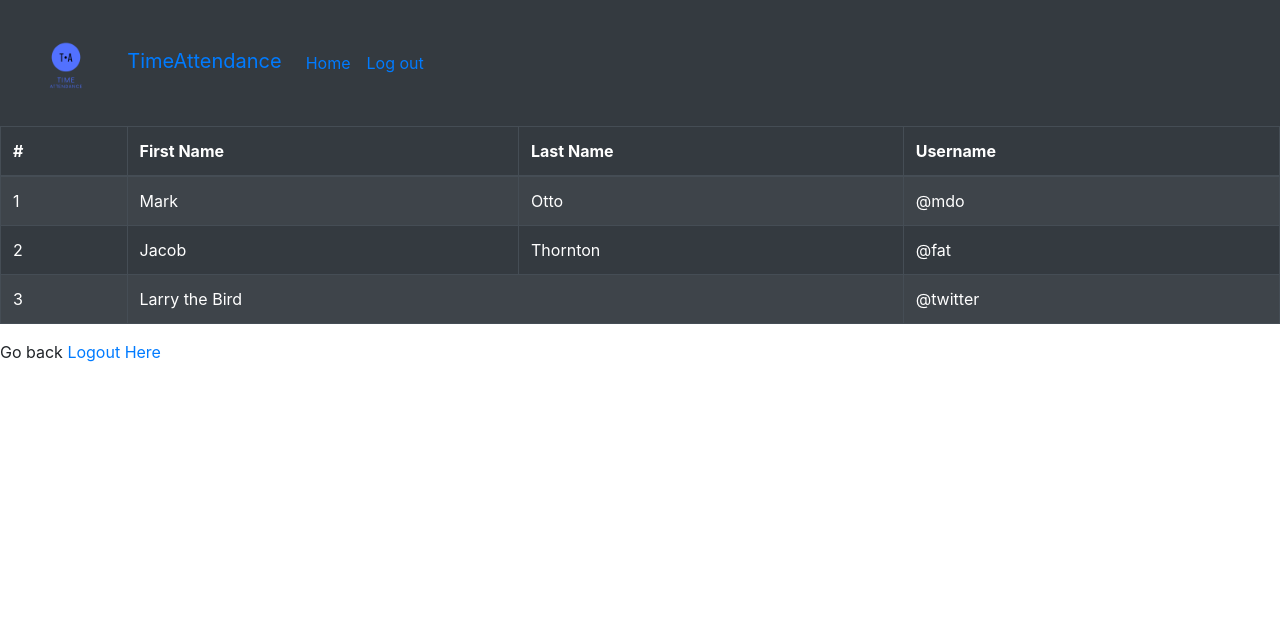
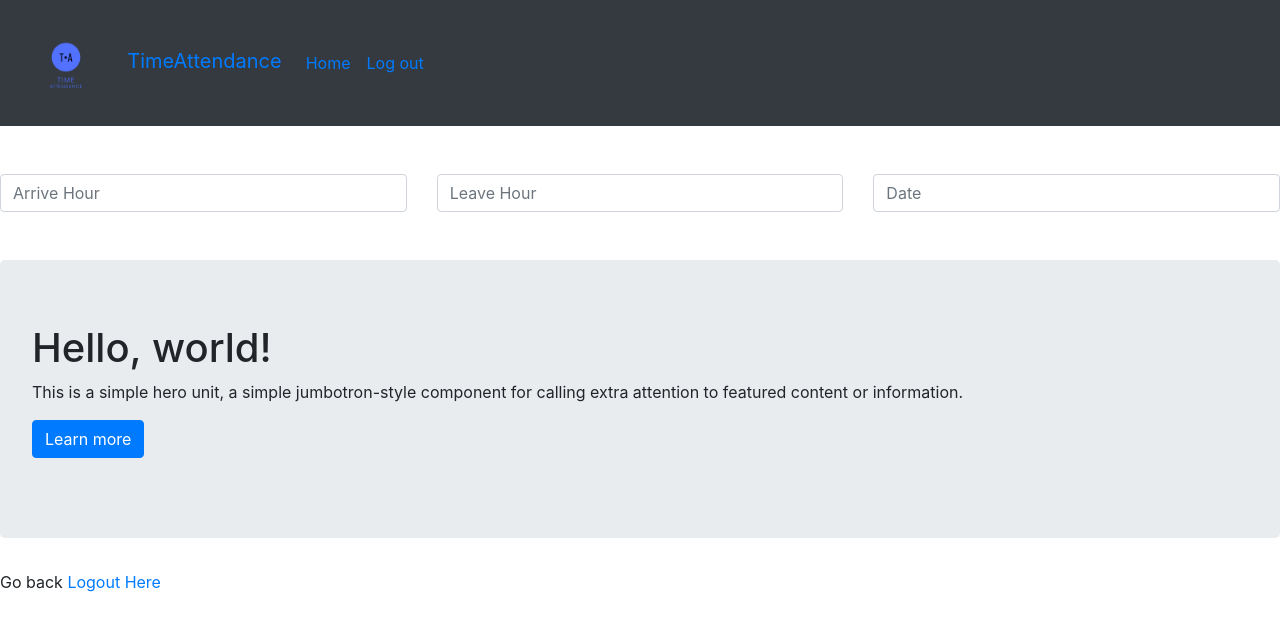
Before and after one commit to NikoArias/timeattendance-front, a React (Create React App) app: page /addtime in a window 1280 px wide. Shown: the top 630 px of the page. Built offline with nearby package versions, Linux system fonts and the light colour scheme.

Commit message:
ShortID
ShortID was installed on the project.

```diff
--- a/package.json
+++ b/package.json
@@ -14,6 +14,7 @@
     "react-router-dom": "^5.2.0",
     "react-scripts": "4.0.0",
     "router": "^1.3.5",
+    "shortid": "^2.2.16",
     "web-vitals": "^0.2.4"
   },
   "scripts": {
--- a/src/Components/AddTimeComponent.js
+++ b/src/Components/AddTimeComponent.js
@@ -2,44 +2,57 @@ import React, {Component} from "react";
 import { Link } from "react-router-dom";
 
 import UserNavbar from './UserNavbar';
-import Table from 'react-bootstrap/Table'
+import Form from 'react-bootstrap/Form'
+import Col from 'react-bootstrap/Col';
+import Row from 'react-bootstrap/Row';
+import Jumbotron from 'react-bootstrap/Jumbotron';
+import Button from 'react-bootstrap/Button';
+
 
 function AddTimeComponent (props){
+  const{
+     arrhour, leahour, date
+  }=props;
   return(
     <>
 
     <UserNavbar/>
 
-    <Table striped bordered hover variant="dark">
-      <thead>
-        <tr>
-          <th>#</th>
-          <th>First Name</th>
-          <th>Last Name</th>
-          <th>Username</th>
-        </tr>
-      </thead>
-      <tbody>
-        <tr>
-          <td>1</td>
-          <td>Mark</td>
-          <td>Otto</td>
-          <td>@mdo</td>
-        </tr>
-        <tr>
-          <td>2</td>
-          <td>Jacob</td>
-          <td>Thornton</td>
-          <td>@fat</td>
-        </tr>
-        <tr>
-          <td>3</td>
-          <td colSpan="2">Larry the Bird</td>
-          <td>@twitter</td>
-        </tr>
-      </tbody>
-    </Table>
-                <p>Go back <Link to="/">Logout Here</Link></p>
+    <br />
+    <br />
+
+
+    <Form>
+      <Row>
+
+       <Col>
+      <Form.Control placeholder="Arrive Hour" value={arrhour} />
+       </Col>
+       <Col>
+      <Form.Control placeholder="Leave Hour" value={leahour}/>
+       </Col>
+       <Col>
+         <Form.Control placeholder="Date" value={date} />
+       </Col>
+      </Row>
+      </Form>
+
+      <br />
+      <br />
+
+      <Jumbotron>
+  <h1>Hello, world!</h1>
+  <p>
+    This is a simple hero unit, a simple jumbotron-style component for calling
+    extra attention to featured content or information.
+  </p>
+  <p>
+    <Button variant="primary">Learn more</Button>
+  </p>
+</Jumbotron>
+
+        <p> Go back <Link to="/"> Logout Here</Link></p>
+
     </>
 
   )
--- a/src/Components/AddTimeContainer.js
+++ b/src/Components/AddTimeContainer.js
@@ -2,6 +2,13 @@ import React, {Component} from "react";
 import AddTimeComponent from './AddTimeComponent';
 
 class AddTimeContainer extends Component {
+  constructor(props){
+    super(props);
+    this.state = {
+      arrhour: '',
+      leahour:'',
+    };
+  }
    render(){
      return(
        <>
--- a/src/Components/DashboardComponents.js
+++ b/src/Components/DashboardComponents.js
@@ -38,7 +38,7 @@ function DashboardComponents (props){
 <br />
 
 <Card className="text-center">
-<Card.Header>Featured</Card.Header>
+<Card.Header>History</Card.Header>
 <Card.Body>
 <Card.Title>See your History</Card.Title>
 <Card.Text>
--- a/src/Components/HistoryComponent.js
+++ b/src/Components/HistoryComponent.js
@@ -10,8 +10,12 @@ function HistoryComponent (props){
 
     <UserNavbar/>
 
-    <h1> HIIIIII </h1>
-
+    <br />
+    <br />
+    <br />
+    <br />
+    <br />
+    <br />
     <br />
     <br />
     <br />
@@ -20,29 +24,26 @@ function HistoryComponent (props){
     <Table striped bordered hover variant="dark">
       <thead>
         <tr>
-          <th>#</th>
-          <th>First Name</th>
-          <th>Last Name</th>
-          <th>Username</th>
+          <th>Name</th>
+          <th>Hour of arrive/leave</th>
+          <th>Date</th>
         </tr>
       </thead>
       <tbody>
         <tr>
-          <td>1</td>
-          <td>Mark</td>
-          <td>Otto</td>
-          <td>@mdo</td>
+          <td>Nick</td>
+          <td>6:00 AM / 6:00 PM </td>
+          <td>09/11/2020</td>
         </tr>
         <tr>
-          <td>2</td>
-          <td>Jacob</td>
-          <td>Thornton</td>
-          <td>@fat</td>
+          <td>Sebastian</td>
+          <td>6:00 AM / 6:00 PM</td>
+          <td>09/11/2020</td>
         </tr>
         <tr>
-          <td>3</td>
-          <td colSpan="2">Larry the Bird</td>
-          <td>@twitter</td>
+          <td>Luis</td>
+          <td>6:00 AM / 6:00 PM</td>
+          <td>09/11/2020</td>
         </tr>
       </tbody>
     </Table>
--- a/src/Components/RegisterContainer.js
+++ b/src/Components/RegisterContainer.js
@@ -42,9 +42,12 @@ class RegisterContainer extends Component{
 
   onClick(e){
     const {username, password} = this.state
+    const shortid = require('shortid');
+
     const postData = {
       email:username,
       password: password,
+      id: shortid.generate(),
     };
     postRegister(postData, this.onSuccess, this.onFailure)
 }
```
Also changed, not shown: 1 other file (tests, documents, lock files or other folders).
